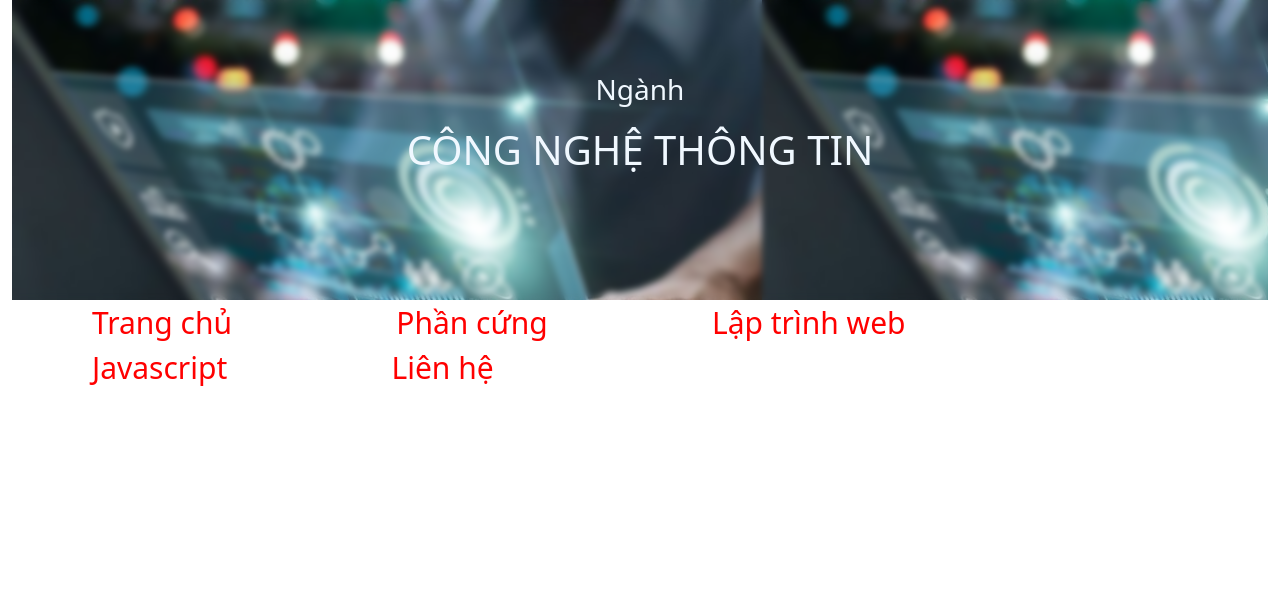
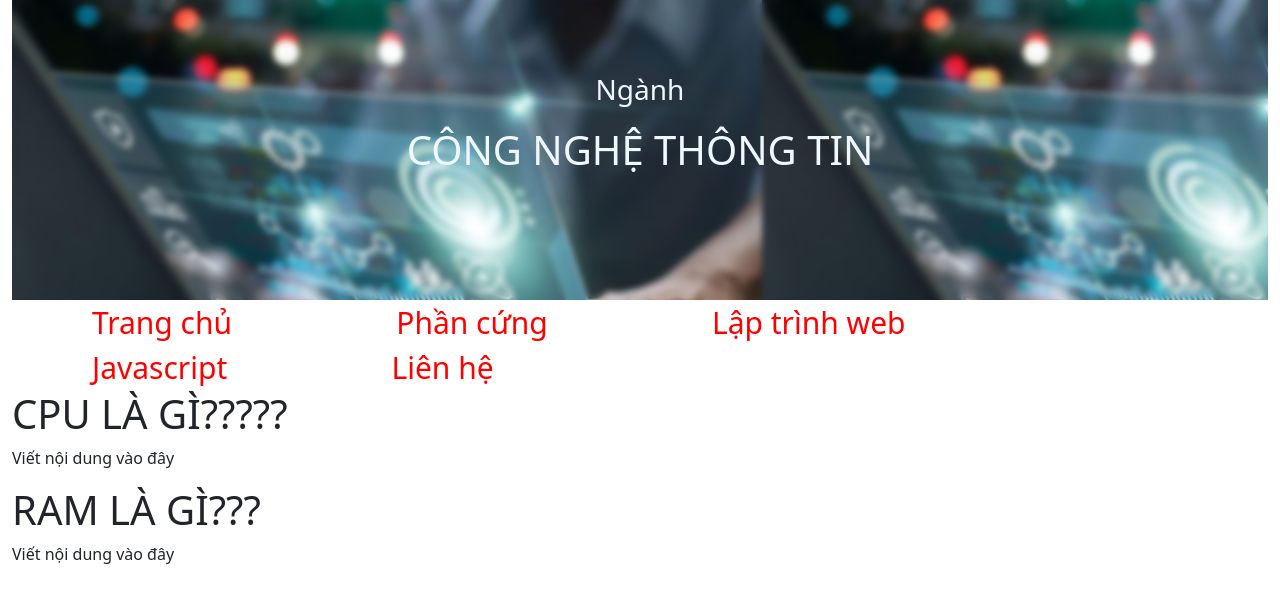
Before and after one commit to o0Poseidon0o/huongdan, a plain HTML site: page index.html in a window 1280 px wide. Drawn offline with nearby package versions, Linux system fonts and the light colour scheme.

Commit message:
phancung
phancung

```diff
--- a/index.html
+++ b/index.html
@@ -32,6 +32,18 @@
         </ul>
       </div>
     </div>
+    <div id="hardware" class="container-fluid">
+      <div class="CPU">
+        <h1>CPU LÀ GÌ?????</h1>
+        <p>Viết nội dung vào đây</p>
+      </div>
+      <div class="RAM">
+        <h1>RAM LÀ GÌ???</h1>
+        <p>Viết nội dung vào đây</p>
+      </div>
+    </div>
+    <div id="software" class="container-fluid"></div>
+    <div id="javascript" class="container-fluid"></div>
     <script
       src="https://cdn.jsdelivr.net/npm/bootstrap@5.2.3/dist/js/bootstrap.bundle.min.js"
       integrity="sha384-kenU1KFdBIe4zVF0s0G1M5b4hcpxyD9F7jL+jjXkk+Q2h455rYXK/7HAuoJl+0I4"
```
